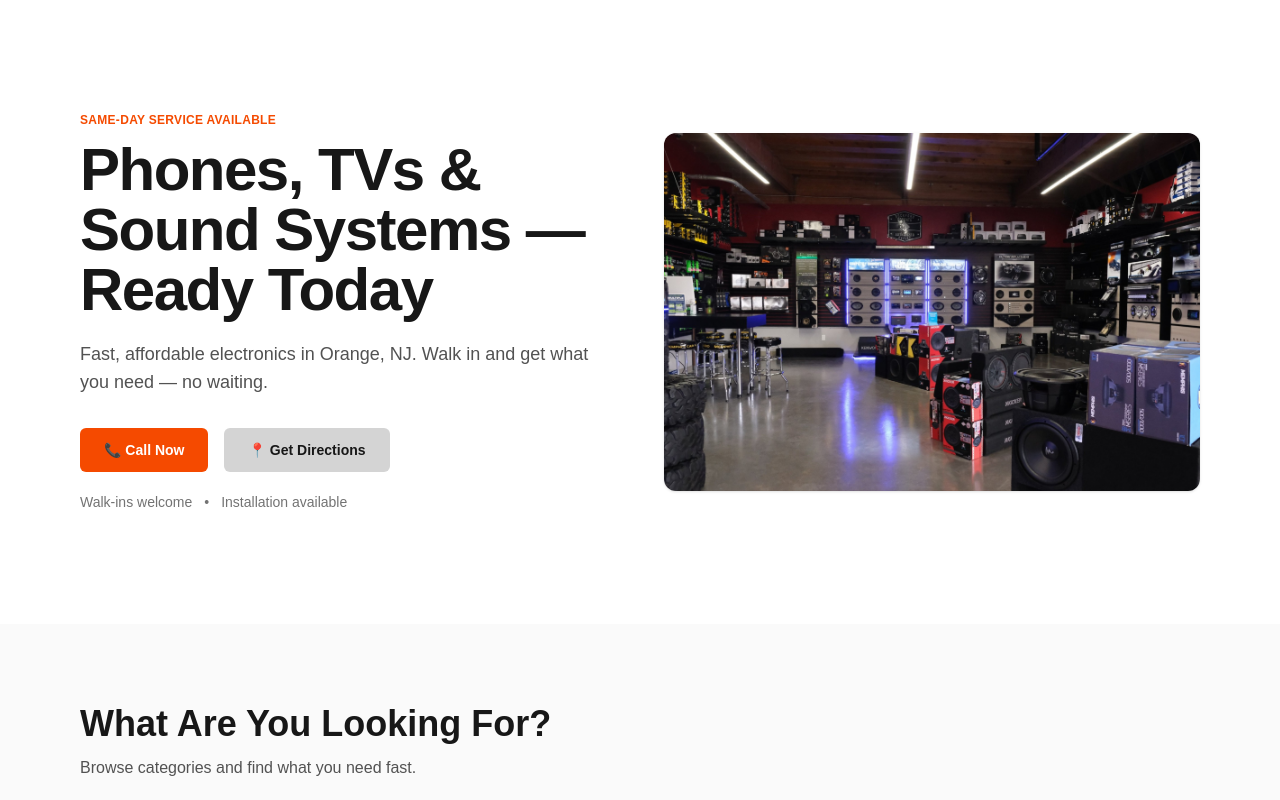
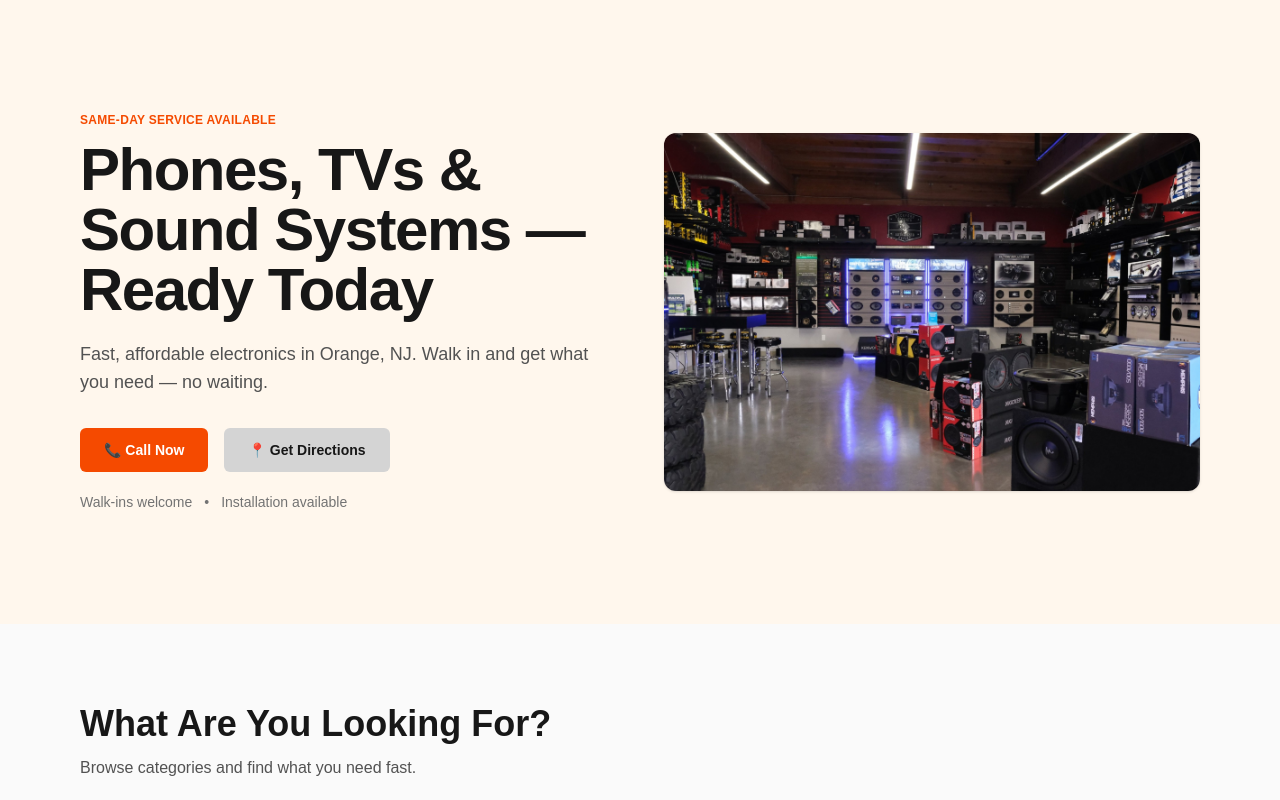
Before and after one commit to Hazichomwarr/orange-electronics, a Next.js app: page / in a window 1280 px wide. Shown: the top 800 px of the page. Built offline with nearby package versions, Linux system fonts and the light colour scheme.

Commit message:
refactor(ui) Hero and Footer

```diff
--- a/app/_components/Hero2.tsx
+++ b/app/_components/Hero2.tsx
@@ -3,7 +3,7 @@ import Image from "next/image";
 
 export default function Hero2() {
   return (
-    <section className="relative bg-white py-20 md:py-28">
+    <section className="relative bg-orange-50 py-20 md:py-28">
       {/* subtle overlay
       <div className="absolute inset-0 bg-black/10 transition" /> */}
       <Container>
--- a/app/_components/layout/Footer.tsx
+++ b/app/_components/layout/Footer.tsx
@@ -39,8 +39,7 @@ export default function Footer() {
         {/* bottom */}
 
         <div className="mt-10 border-t border-neutral-800 pt-6 text-sm text-neutral-500 text-center">
-          <div className="mb-4 border-b border-neutral-700" />©
-          {new Date().getFullYear()} Orange Electronics. All rights reserved.
+          ©{new Date().getFullYear()} Orange Electronics. All rights reserved.
         </div>
       </Container>
     </footer>
```
